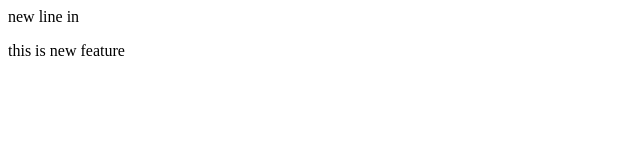
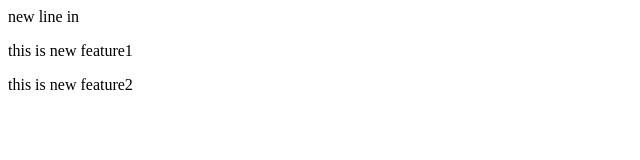
Before and after one commit to vaibp25/My-demo2, a plain HTML site: page index.html in a window 1280 px wide. Shown: the whole page, without its empty margins (0-640 px from the left). Drawn offline with Linux system fonts and the light colour scheme.

Commit message:
added line feature 2

```diff
--- a/index.html
+++ b/index.html
@@ -2,5 +2,8 @@
     new line in
 </p>
 <p>
-    this is new feature
+    this is new feature1
 </p>
+<p>
+    this is new feature2
+</p>
```
